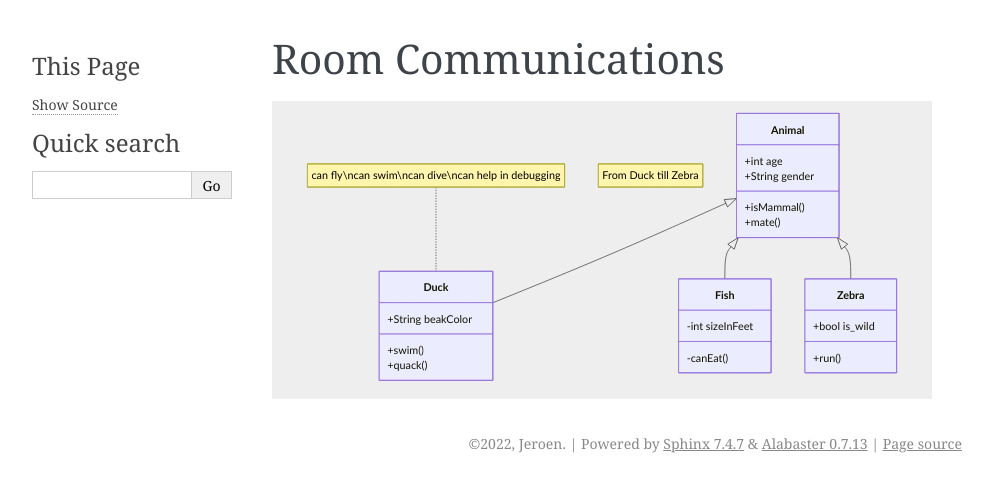
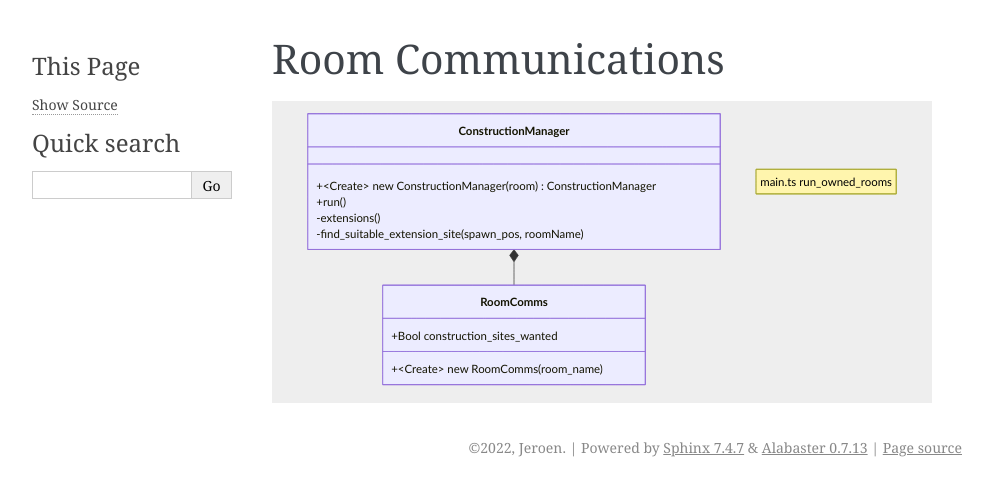
Before and after one commit to Jeroendevr/-Screeps_AI_TS_Jest, a Sphinx documentation site: the page built from docs/comms.md, in a window 1280 px wide. Shown: the top 496 px of the page, without its empty margins (148-1141 px from the left). Built offline with Sphinx 7.4.7, drawn with Linux system fonts in a browser that asks for light colours.

Commit message:
aggregation uml RoomComms

````diff
--- a/docs/comms.md
+++ b/docs/comms.md
@@ -1,28 +1,22 @@
 # Room Communications
+
+<!-- mermaid does not yet support the syntax of the <<Create>> for listing constructors so using the tilde a.t.m.-->
 
 ```{mermaid}
 classDiagram
-    note "From Duck till Zebra"
-    Animal <|-- Duck
-    note for Duck "can fly\ncan swim\ncan dive\ncan help in debugging"
-    Animal <|-- Fish
-    Animal <|-- Zebra
-    Animal : +int age
-    Animal : +String gender
-    Animal: +isMammal()
-    Animal: +mate()
-    class Duck{
-        +String beakColor
-        +swim()
-        +quack()
-    }
-    class Fish{
-        -int sizeInFeet
-        -canEat()
-    }
-    class Zebra{
-        +bool is_wild
+    note "main.ts run_owned_rooms"
+    ConstructionManager *-- RoomComms
+
+    class ConstructionManager {
+        +~Create~ new ConstructionManager(room) ConstructionManager
         +run()
+        -extensions()
+        -find_suitable_extension_site(spawn_pos, roomName)
     }
 
+    class RoomComms{
+        +Bool construction_sites_wanted
+        +~Create~ new RoomComms(room_name)
+
+    }
 ```
````
